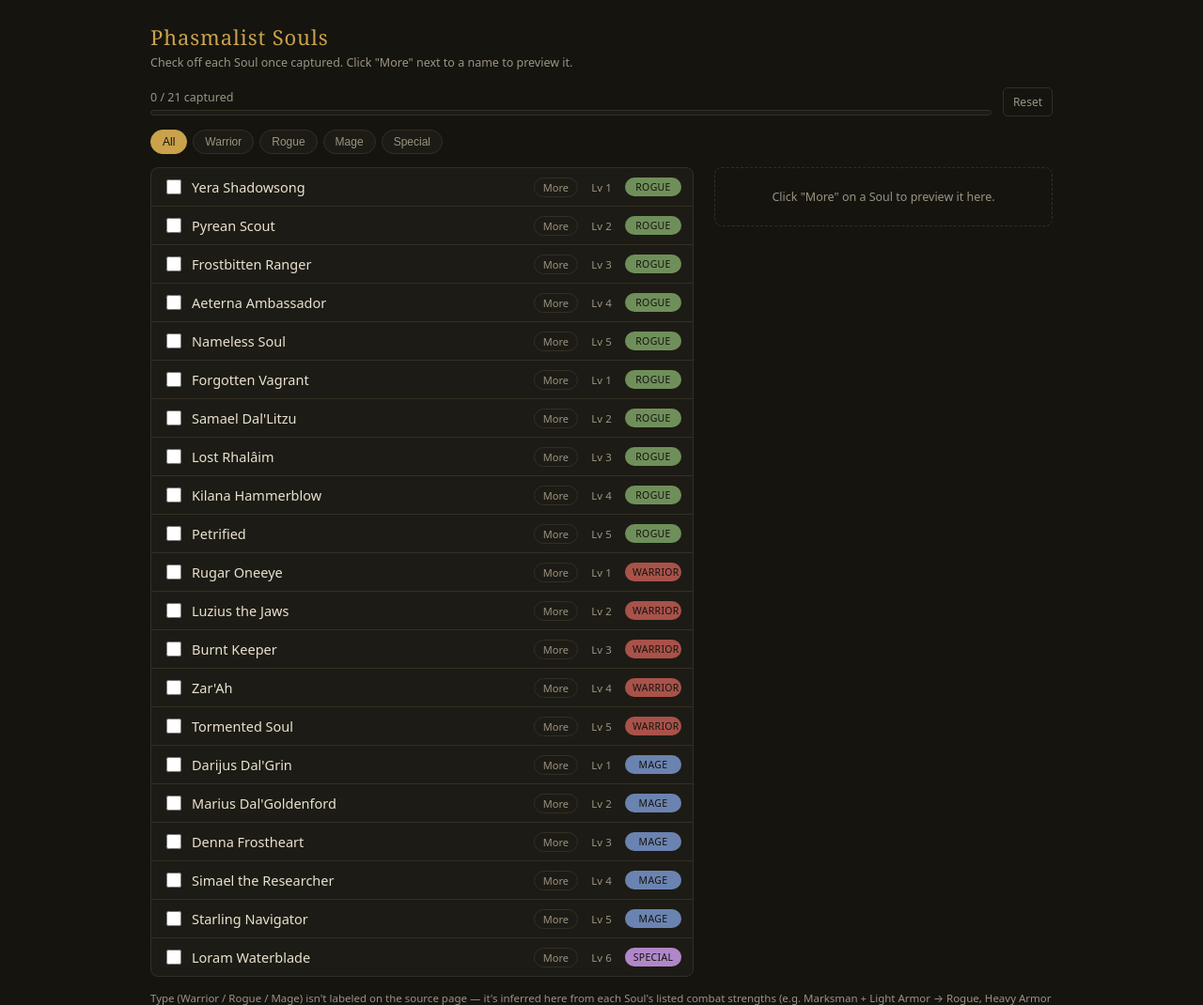
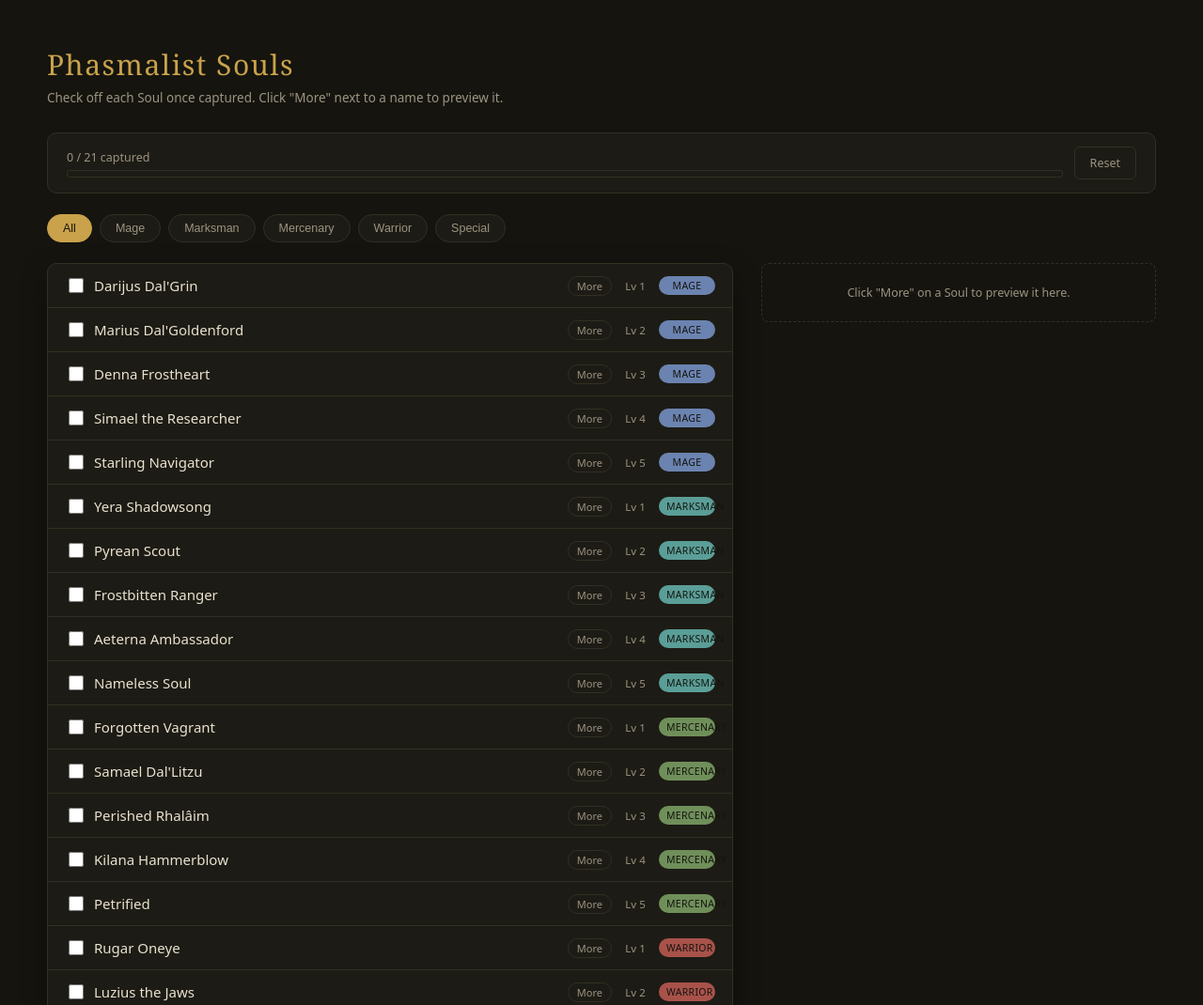
Before and after one commit to NoelBarnes/Enderal-Soul-Tracker, a plain HTML site: page index.html in a window 1280 px wide. Shown: the top 1070 px of the page at 94% size. Drawn offline with Linux system fonts and the light colour scheme.

Commit message:
Add files via upload

```diff
--- a/index.html
+++ b/index.html
@@ -13,7 +13,8 @@
     --muted:#9c9481;
     --gold:#c9a24b;
     --warrior:#a8524a;
-    --rogue:#6f8f5a;
+    --marksman:#5a9e97;
+    --mercenary:#6f8f5a;
     --mage:#6b83b0;
     --all:#b087c9;
   }
@@ -181,7 +182,8 @@
     color:#15140f;
   }
   .badge-warrior{background:var(--warrior);}
-  .badge-rogue{background:var(--rogue);}
+  .badge-marksman{background:var(--marksman);}
+  .badge-mercenary{background:var(--mercenary);}
   .badge-mage{background:var(--mage);}
   .badge-all{background:var(--all);}
 
@@ -324,6 +326,52 @@
   }
   .lightbox-close:hover{color:var(--gold); border-color:var(--gold);}
 
+  /* ============================================
+     Desktop enhancements — only apply at >=768px.
+     Nothing below this point touches mobile layout;
+     everything above remains exactly as before.
+     ============================================ */
+  @media (min-width:768px){
+    body{padding:48px 40px 90px;}
+    .app{max-width:1180px;}
+
+    h1{font-size:30px; letter-spacing:.05em; margin-bottom:6px;}
+    .sub{font-size:13.5px; margin-bottom:28px;}
+
+    .topbar{
+      padding:14px 20px;
+      background:var(--panel);
+      border:1px solid var(--line);
+      border-radius:10px;
+      margin-bottom:22px;
+    }
+    .progress-bar{height:8px;}
+    button.reset{padding:8px 16px; font-size:12.5px; border-radius:6px; transition:border-color .15s ease, color .15s ease;}
+
+    .filters{margin-bottom:22px; gap:8px;}
+    .filters button{padding:7px 16px; font-size:12.5px; transition:border-color .15s ease, color .15s ease, background .15s ease;}
+    .filters button:hover:not(.active){border-color:var(--gold); color:var(--text);}
+
+    .layout{gap:30px;}
+
+    .list{border-radius:10px; box-shadow:0 10px 30px rgba(0,0,0,.32);}
+    .row{padding:12px 18px; transition:background .12s ease;}
+    .row:hover{background:#252014;}
+    .name{font-size:15px;}
+    .badge{transition:transform .12s ease;}
+    .row:hover .badge{transform:translateY(-1px);}
+
+    .preview-col{max-width:420px;}
+    .preview-card{border-radius:10px; padding:20px; box-shadow:0 10px 30px rgba(0,0,0,.32);}
+    .preview-title{font-size:16.5px;}
+    .preview-images{display:grid; grid-template-columns:1fr 1fr; gap:8px;}
+    .preview-noimg{grid-column:1 / -1;}
+    .preview-section h4{font-size:11px;}
+    .preview-section ul{font-size:13px;}
+
+    .note{font-size:12px; max-width:820px;}
+  }
+
   @media (max-width:767px){
     .preview-col{display:none;}
     .layout{display:block;}
@@ -348,9 +396,10 @@
 
   <div class="filters" id="filters">
     <button data-type="all" class="active">All</button>
+    <button data-type="Mage">Mage</button>
+    <button data-type="Marksman">Marksman</button>
+    <button data-type="Mercenary">Mercenary</button>
     <button data-type="Warrior">Warrior</button>
-    <button data-type="Rogue">Rogue</button>
-    <button data-type="Mage">Mage</button>
     <button data-type="All">Special</button>
   </div>
 
@@ -366,44 +415,44 @@
     <img class="lightbox-img" id="lightboxImg" alt="">
   </div>
 
-  <p class="note">Type (Warrior / Rogue / Mage) isn't labeled on the source page — it's inferred here from each Soul's listed combat strengths (e.g. Marksman + Light Armor → Rogue, Heavy Armor + Two-Handed → Warrior, Elementalism/Entropy/Psionics/Light Magic → Mage). Loram Waterblade uses "Everything" and is marked Special.</p>
+  <p class="note">Type (Warrior / Marksman / Mercenary / Mage) isn't labeled on the source page — it's inferred here from each Soul's listed combat strengths and role (e.g. Heavy Armor + Two-Handed → Warrior, Elementalism/Entropy/Psionics/Light Magic → Mage, bow-focused scouts and specialists → Marksman, other light-armor combatants → Mercenary). Loram Waterblade uses "Everything" and is marked Special.</p>
 </div>
 
 <script>
 const souls = [
-  {id:"yera", name:"Yera Shadowsong", level:1, type:"Rogue", img:"images/yera.jpg",
+  {id:"yera", name:"Yera Shadowsong", level:1, type:"Marksman", img:"images/yera.jpg",
     strengths:["Marksman","Light Armor","One-Handed"],
     ingredients:["Skull","Bone Meal","Petty Soul Gem (Filled)","Longbow","3x Ectoplasm"]},
-  {id:"pyrean", name:"Pyrean Scout", level:2, type:"Rogue", img:"images/pyrean.jpg",
+  {id:"pyrean", name:"Pyrean Scout", level:2, type:"Marksman", img:"images/pyrean.jpg",
     strengths:["Marksman","Light Armor"],
     ingredients:["Bone Meal (1x if gauntlets are used, 2x if otherwise)","Lesser Soul Gem (Filled)","Oak Bow","Any piece of Pyrean Armor"]},
-  {id:"frostbitten", name:"Frostbitten Ranger", level:3, type:"Rogue", img:"images/frostbitten.jpg",
+  {id:"frostbitten", name:"Frostbitten Ranger", level:3, type:"Marksman", img:"images/frostbitten.jpg",
     strengths:["Marksman","Light Armor"],
     ingredients:["Bear Pelt","Ectoplasm","Common Soul Gem (Filled)","Rune Bow"]},
-  {id:"aeterna", name:"Aeterna Ambassador", level:4, type:"Rogue", img:"images/aeterna.jpg",
+  {id:"aeterna", name:"Aeterna Ambassador", level:4, type:"Marksman", img:"images/aeterna.jpg",
     strengths:["Marksman","Light Armor"],
     ingredients:["Endraelan Sugar Braid","Greater Soul Gem (Filled)"]},
-  {id:"nameless", name:"Nameless Soul", level:5, type:"Rogue", img:"images/nameless.jpg",
+  {id:"nameless", name:"Nameless Soul", level:5, type:"Marksman", img:"images/nameless.jpg",
     strengths:["Marksman","Light Armor","Heavy Armor"],
     ingredients:["Bone Meal","Ghost Wrappings","Grand Soul Gem (Filled)","Powder Barrel","Bow of the Righteous Path"]},
 
-  {id:"vagrant", name:"Forgotten Vagrant", level:1, type:"Rogue", img:"images/vagrant.jpg",
+  {id:"vagrant", name:"Forgotten Vagrant", level:1, type:"Mercenary", img:"images/vagrant.jpg",
     strengths:["One-Handed","Light Armor","Blocking"],
     ingredients:["Petty Soul Gem (Filled)","Bloody Skull","Iron Dagger","2x Ectoplasm","3x Bone Meal"]},
-  {id:"samael", name:"Samael Dal'Litzu", level:2, type:"Rogue", img:"images/samael.jpg",
+  {id:"samael", name:"Samael Dal'Litzu", level:2, type:"Mercenary", img:"images/samael.jpg",
     strengths:["One-Handed","Marksman","Elementalism","Light Magic"],
     ingredients:["Ectoplasm","Winde","Lesser Soul Gem (Filled)","Rune Sword"]},
-  {id:"rhalaim", name:"Lost Rhalâim", level:3, type:"Rogue", img:"images/rhalaim.jpg",
+  {id:"rhalaim", name:"Perished Rhalâim", level:3, type:"Mercenary", img:"images/rhalaim.jpg",
     strengths:["One-Handed","Marksman","Entropy","Psionics","Light Armor"],
     ingredients:["Skull","Glimmerdust","Common Soul Gem (Filled)","40x Pennies"]},
-  {id:"kilana", name:"Kilana Hammerblow", level:4, type:"Rogue", img:"images/kilana.jpg",
+  {id:"kilana", name:"Kilana Hammerblow", level:4, type:"Mercenary", img:"images/kilana.jpg",
     strengths:["Two-Handed","Light Armor","Marksman"],
     ingredients:["Bone Meal","Ectoplasm","Amethyst","Scalpel or Scissors"]},
-  {id:"petrified", name:"Petrified", level:5, type:"Rogue", img:"images/petrified.jpg",
+  {id:"petrified", name:"Petrified", level:5, type:"Mercenary", img:"images/petrified.jpg",
     strengths:["One-Handed","Light Armor","Entropy","Psionics","Elementalism"],
     ingredients:["Invisibility Potion (Standard)","Ghost Wrappings","Grand Soul Gem (Filled)","Dagger of the Righteous Path","100x Pennies"]},
 
-  {id:"rugar", name:"Rugar Oneeye", level:1, type:"Warrior", img:"images/rugar.jpg",
+  {id:"rugar", name:"Rugar Oneye", level:1, type:"Warrior", img:"images/rugar.jpg",
     strengths:["Heavy Armor","Blocking","Two-Handed","One-Handed"],
     ingredients:["Skull","Ectoplasm","Petty Soul Gem (Filled)","2x Iron Ingot","3x Bone Meal"]},
   {id:"luzius", name:"Luzius the Jaws", level:2, type:"Warrior", img:"images/luzius.jpg",
@@ -441,6 +490,7 @@ const souls = [
 ];
 
 const STORAGE_KEY = "phasmalist-souls-checklist";
+const FILTER_KEY = "phasmalist-souls-filter";
 let state = {};
 let activeFilter = "all";
 let selectedId = null;
@@ -474,10 +524,13 @@ document.addEventListener("keydown", (e)=>{
 
 function badgeClass(type){
   if(type==="Warrior") return "badge-warrior";
-  if(type==="Rogue") return "badge-rogue";
+  if(type==="Marksman") return "badge-marksman";
+  if(type==="Mercenary") return "badge-mercenary";
   if(type==="Mage") return "badge-mage";
   return "badge-all";
 }
+
+const TYPE_ORDER = {Mage:0, Marksman:1, Mercenary:2, Warrior:3, All:4};
 
 function buildListSection(title, items){
   const section = document.createElement("div");
@@ -568,7 +621,10 @@ function renderPreviewPanel(){
 function render(){
   const isDesktop = desktopQuery.matches;
   listEl.innerHTML = "";
-  const visible = souls.filter(s => activeFilter==="all" || s.type===activeFilter);
+  const visible = souls
+    .filter(s => activeFilter==="all" || s.type===activeFilter)
+    .slice()
+    .sort((a,b)=> (TYPE_ORDER[a.type] ?? 99) - (TYPE_ORDER[b.type] ?? 99) || a.level - b.level);
 
   visible.forEach(s=>{
     const checked = !!state[s.id];
@@ -635,24 +691,24 @@ function updateProgress(){
   progressFill.style.width = (done/total*100) + "%";
 }
 
-async function toggle(id, val){
-  state[id] = val;
-  render();
+function saveState(){
   try{
-    await window.storage.set(STORAGE_KEY, JSON.stringify(state));
+    localStorage.setItem(STORAGE_KEY, JSON.stringify(state));
   }catch(e){
     console.error("Save failed", e);
   }
 }
 
-document.getElementById("resetBtn").addEventListener("click", async ()=>{
+function toggle(id, val){
+  state[id] = val;
+  render();
+  saveState();
+}
+
+document.getElementById("resetBtn").addEventListener("click", ()=>{
   state = {};
   render();
-  try{
-    await window.storage.set(STORAGE_KEY, JSON.stringify(state));
-  }catch(e){
-    console.error("Reset save failed", e);
-  }
+  saveState();
 });
 
 document.getElementById("filters").addEventListener("click", (e)=>{
@@ -662,6 +718,11 @@ document.getElementById("filters").addEventListener("click", (e)=>{
   btn.classList.add("active");
   activeFilter = btn.dataset.type;
   render();
+  try{
+    localStorage.setItem(FILTER_KEY, activeFilter);
+  }catch(e){
+    console.error("Filter save failed", e);
+  }
 });
 
 if(desktopQuery.addEventListener){
@@ -670,15 +731,30 @@ if(desktopQuery.addEventListener){
   desktopQuery.addListener(render);
 }
 
-async function init(){
+function init(){
   try{
-    const result = await window.storage.get(STORAGE_KEY);
-    if(result && result.value){
-      state = JSON.parse(result.value);
+    const raw = localStorage.getItem(STORAGE_KEY);
+    if(raw){
+      state = JSON.parse(raw);
     }
   }catch(e){
     state = {};
   }
+
+  try{
+    const savedFilter = localStorage.getItem(FILTER_KEY);
+    if(savedFilter){
+      const btn = document.querySelector('#filters button[data-type="' + CSS.escape(savedFilter) + '"]');
+      if(btn){
+        document.querySelectorAll("#filters button").forEach(b=>b.classList.remove("active"));
+        btn.classList.add("active");
+        activeFilter = savedFilter;
+      }
+    }
+  }catch(e){
+    // ignore, fall back to default filter
+  }
+
   render();
 }
 
```
